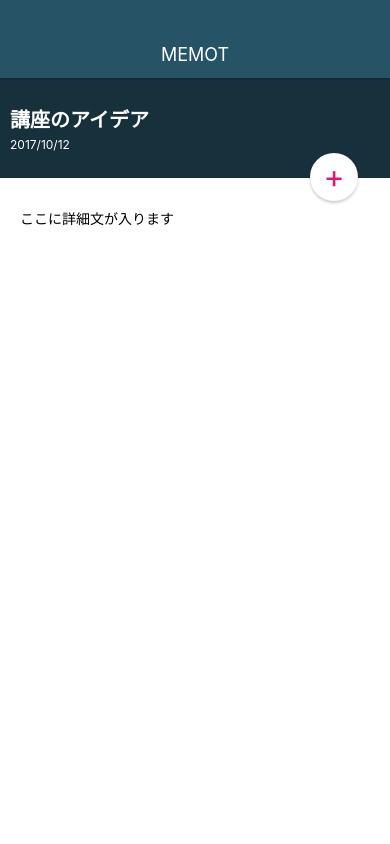
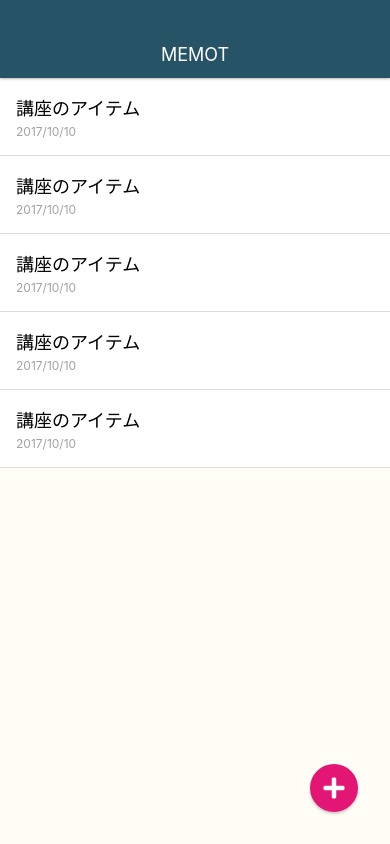
Before and after one commit to uni51/MemoApp, a React Native app: screen / in a window 390 px wide. Built offline with nearby package versions, Linux system fonts and the light colour scheme.

Commit message:
Add icon font

```diff
--- a/App.js
+++ b/App.js
@@ -2,14 +2,14 @@ import React from 'react';
 import { StyleSheet, View } from 'react-native';
 
 import Appbar from './src/components/Appbar';
-import MemoDetailScreen from './src/screens/MemoDetailScreen';
+import MemoListScreen from './src/screens/MemoListScreen';
 
 export default class App extends React.Component {
   render() {
     return (
       <View style={styles.container}>
         <Appbar />
-        <MemoDetailScreen />
+        <MemoListScreen />
       </View>
     );
   }
--- a/package.json
+++ b/package.json
@@ -8,7 +8,10 @@
     "eject": "expo eject"
   },
   "dependencies": {
-    "expo": "^34.0.1",
+    "@expo/vector-icons": "^10.0.6",
+    "eslint-plugin-react-hooks": "^1.7.0",
+    "expo": "^34.0.3",
+    "expo-font": "^6.0.1",
     "react": "16.8.3",
     "react-dom": "^16.8.6",
     "react-native": "https://github.com/expo/react-native/archive/sdk-34.0.0.tar.gz",
--- a/src/elements/CircleButton.js
+++ b/src/elements/CircleButton.js
@@ -1,9 +1,30 @@
 import React from 'react';
-import { StyleSheet, Text, View } from 'react-native';
+import { StyleSheet, View } from 'react-native';
+import * as Font from 'expo-font';
+import { createIconSet } from '@expo/vector-icons';
+import fontAwsome from '../../assets/fonts/fa-solid-900.ttf';
+
+const CustomIcon = createIconSet({
+  pencil: '\uf303',
+  plus: '\uf067',
+}, 'FontAwsome');
 
 class CircleButton extends React.Component {
+  constructor(props) {
+    super(props);
+    this.state = { fontLoaded: false };
+  }
+
+  async componentWillMount() {
+    await Font.loadAsync({
+      FontAwsome: fontAwsome,
+    });
+
+    this.setState({ fontLoaded: true });
+  }
+
   render() {
-    const { style, color } = this.props;
+    const { name, style, color } = this.props;
 
     let bgColor = '#E31676';
     let textColor = '#fff';
@@ -16,9 +37,11 @@ class CircleButton extends React.Component {
     return (
       // スタイルのcircleButtonをstyleで上書きする
       <View style={[styles.circleButton, style, { backgroundColor: bgColor }]}>
-        <Text style={[styles.circleButtonTitle, { color: textColor }]}>
-          {this.props.children}
-        </Text>
+        {
+          this.state.fontLoaded ? (
+            <CustomIcon name={name} style={[styles.circleButtonTitle, { color: textColor }]} />
+          ) : null
+        }
       </View>
     );
   }
@@ -40,7 +63,8 @@ const styles = StyleSheet.create({
     shadowRadius: 3,
   },
   circleButtonTitle: {
-    fontSize: 32,
+    fontFamily: 'FontAwsome',
+    fontSize: 24,
     lineHeight: 32,
   },
 });
--- a/src/screens/MemoDetailScreen.js
+++ b/src/screens/MemoDetailScreen.js
@@ -18,8 +18,7 @@ class MemoDetailScreen extends React.Component {
           <Text>ここに詳細文が入ります</Text>
         </View>
 
-        <CircleButton color="white" style={styles.editButton}>+</CircleButton>
-
+        <CircleButton name="pencil" color="white" style={styles.editButton} />
       </View>
     );
   }
--- a/src/screens/MemoListScreen.js
+++ b/src/screens/MemoListScreen.js
@@ -9,7 +9,7 @@ class MemoListScreen extends React.Component {
     return (
       <View style={styles.container}>
         <MemoList />
-        <CircleButton>+</CircleButton>
+        <CircleButton name="plus" />
       </View>
     );
   }
```
Also changed, not shown: assets/fonts/fa-solid-900.ttf (added).
